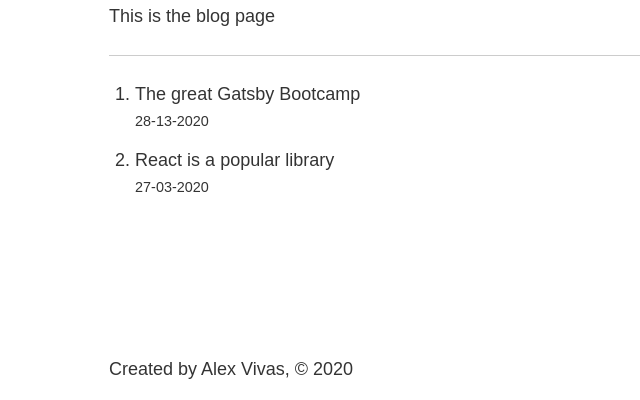
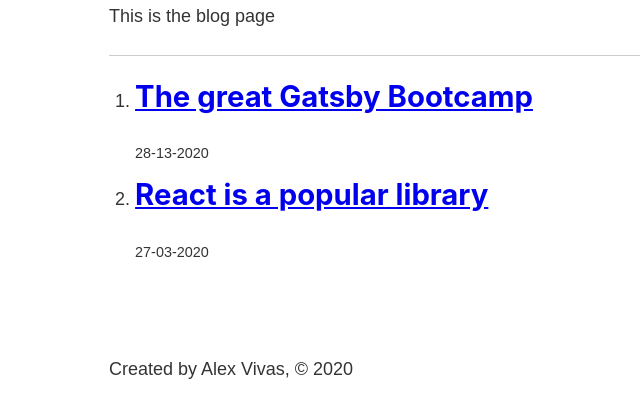
Before and after one commit to AlexSegen/gatsby-bootcamp, a Gatsby site: page /blog in a window 1280 px wide. Shown: the part 400-800 px from the top of the page, without its empty margins (174-814 px from the left). Built offline with nearby package versions, Linux system fonts and the light colour scheme; Gatsby itself is replaced by a stand-in of ours.

Commit message:
13. Dynamically Generating Pages

```diff
--- a/src/pages/blog.js
+++ b/src/pages/blog.js
@@ -1,7 +1,7 @@
 import React from 'react';
 import Layout from '../components/layout';
 
-import { graphql, useStaticQuery } from 'gatsby'
+import { Link, graphql, useStaticQuery } from 'gatsby'
 
 const Blog =() => {
 
@@ -34,7 +34,10 @@
             <ol>
                 {
                     edges.map((item, index) => (
-                        <li key={index}><p>{item.node.frontmatter.title} <br/> <small>{item.node.frontmatter.date}</small></p></li>
+                        <li key={index}>
+                          <h2><Link to={`/blog/${item.node.fields.slug}`}>{item.node.frontmatter.title}</Link></h2>
+                          <small>{item.node.frontmatter.date}</small>
+                        </li>
                     ))
                 }
             </ol>
```
